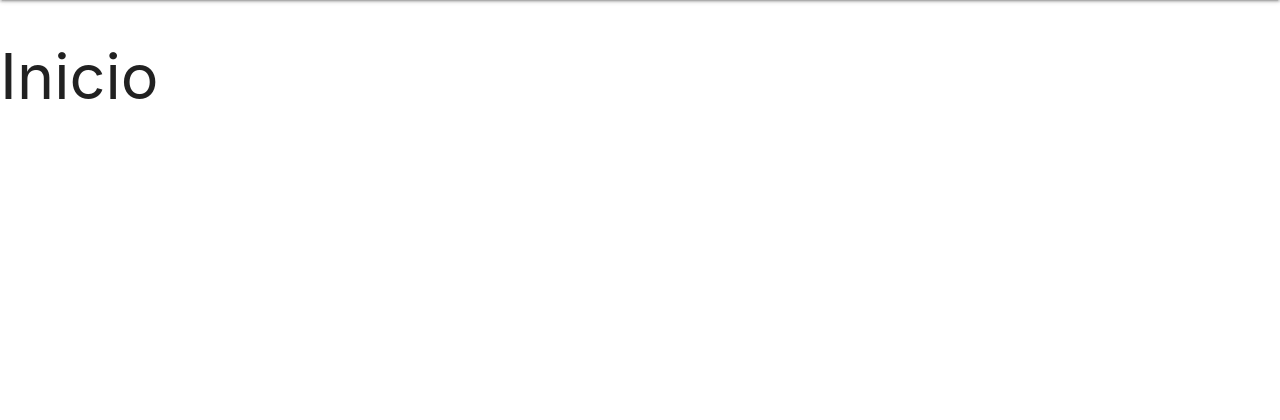
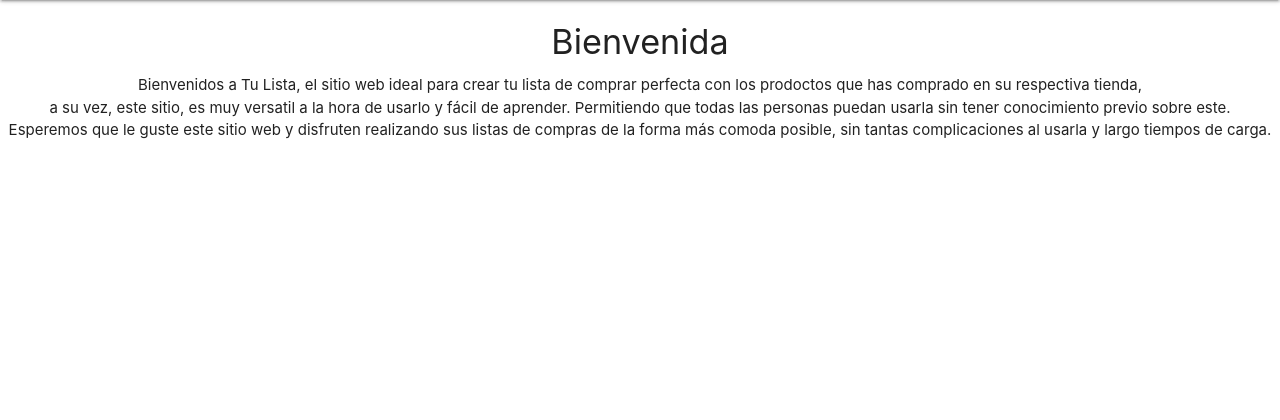
Before and after one commit to Justice2197/Examen-Final, a Django app: page /inicio in a window 1280 px wide. Shown: the part 64-484 px from the top of the page. Run offline with Django 3.2, Linux system fonts and the light colour scheme; some libraries are stand-ins or nearby versions.

Commit message:
Prueba Final

```diff
--- a/examen/compras/templates/compras/inicio.html
+++ b/examen/compras/templates/compras/inicio.html
@@ -2,7 +2,10 @@
 
 {% block content %}
 
-	<h1>Inicio</h1>
+	<div class="center">
+		<h4>Bienvenida</h4>
+		Bienvenidos a Tu Lista, el sitio web ideal para crear tu lista de comprar perfecta con los prodoctos que has comprado en su respectiva tienda,<br> a su vez, este sitio, es muy versatil a la hora de usarlo y fácil de aprender. Permitiendo que todas las personas puedan usarla sin tener conocimiento previo sobre este. <br> Esperemos que le guste este sitio web y disfruten realizando sus listas de compras de la forma más comoda posible, sin tantas complicaciones al usarla y largo tiempos de carga.
+	</div>
 	<br>
 	<br>
 	<br>
--- a/examen/compras/templates/compras/login.html
+++ b/examen/compras/templates/compras/login.html
@@ -13,6 +13,10 @@
 	    <br>
 	    <br>
 	    <br>
-	    <br>
+		<br>
+		<br>
+		<br>
+		<br>
+		<br>
     </div>
 {% endblock %}
```
Also changed, not shown: examen/compras/templates/compras/productos_confirm_delete.html (+23 -0 lines), examen/compras/templates/compras/productos_detail.html (+23 -0 lines), examen/compras/templates/compras/tienda_confirm_delete.html (+23 -0 lines), examen/compras/templates/compras/tienda_detail.html (+23 -0 lines), examen/db.sqlite3.
